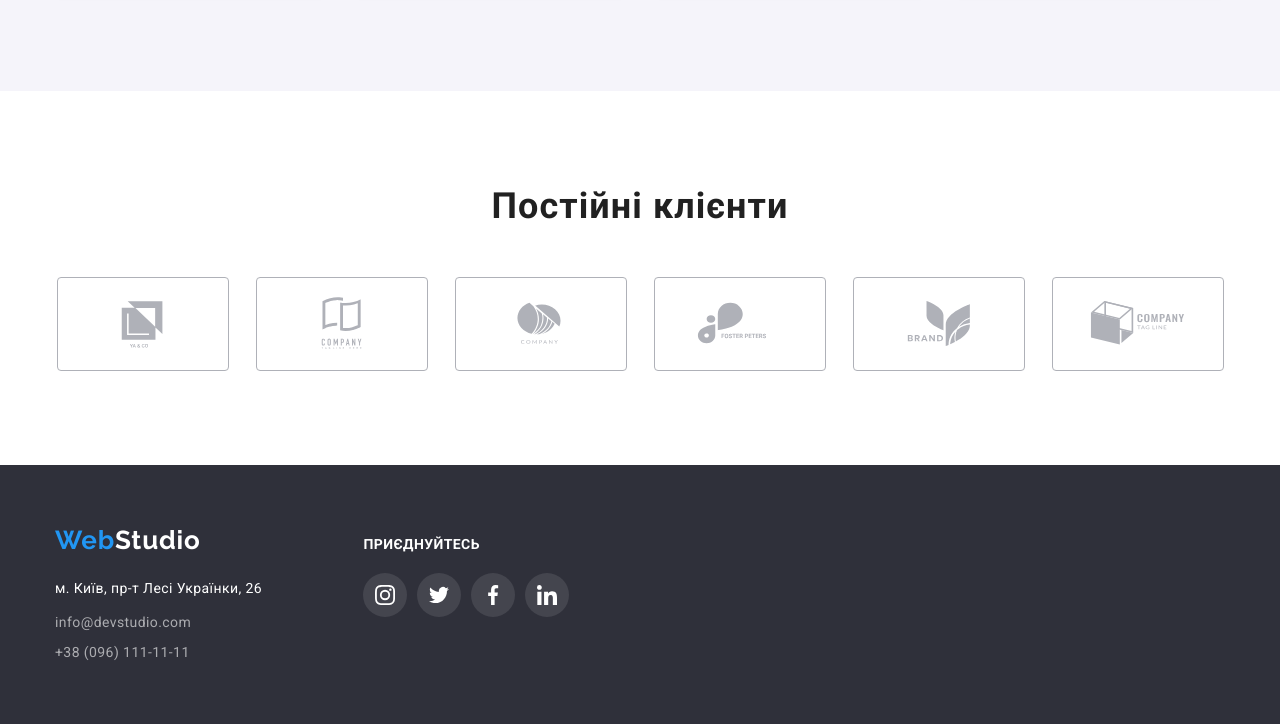
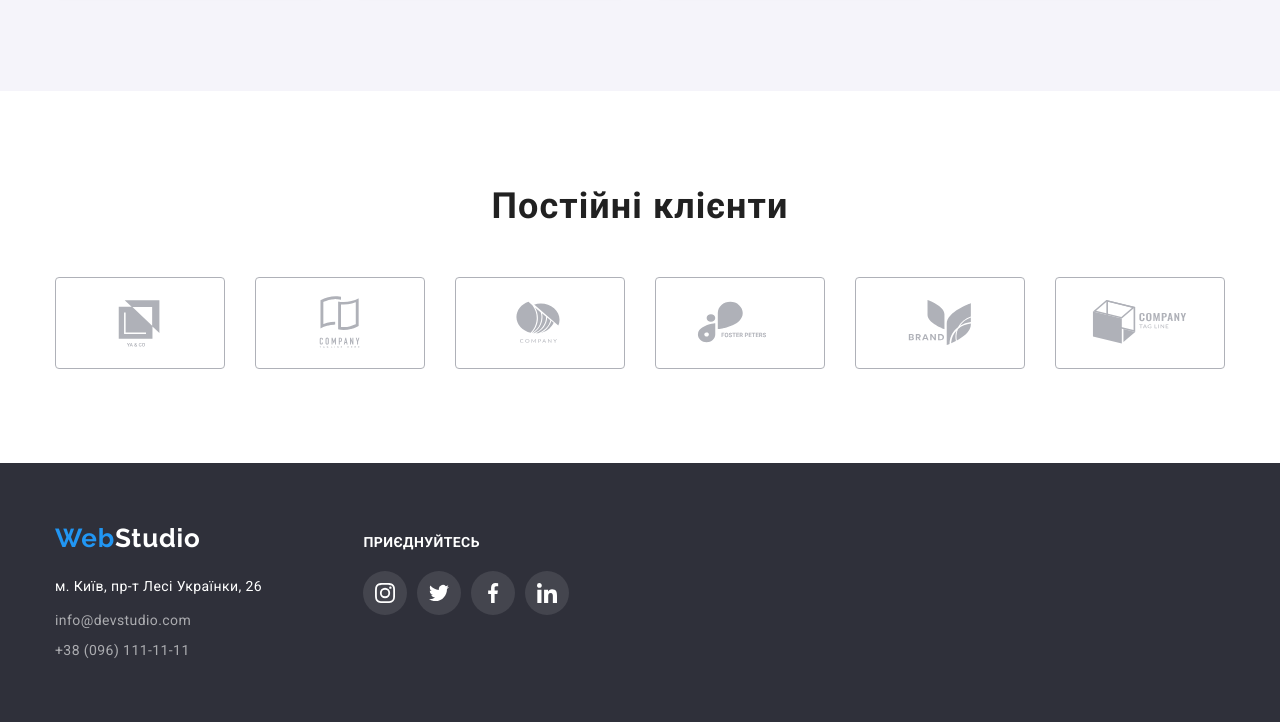
Before and after one commit to mxmktr/goit-markup-hw-04, a plain HTML site: page index.html in a window 1280 px wide. Shown: the part 2213-2937 px from the top of the page. Drawn offline with nearby package versions, Linux system fonts and the light colour scheme.

Commit message:
Update style.css

```diff
--- a/css/style.css
+++ b/css/style.css
@@ -298,12 +298,17 @@ html {
     display: flex;
     align-items: center;
     justify-content: center;
-    gap: 27px;
+
+    gap: 30px;
 }
 
 .client-list-link {
+    height: 92px;
+    width: 170px;
+
     display: inline-flex;
-    padding: 16px 32px;
+    align-items: center;
+    justify-content: center;
 
     border: 1px solid var(--main-social-icon-color);
     border-radius: 4px;
@@ -473,8 +478,8 @@ address a:focus {
     align-items: baseline;
 }
 
-.connect-box {
-    padding-left: 70px;
+.address-box {
+    margin-right: 70px;
 }
 
 .strong {
```
